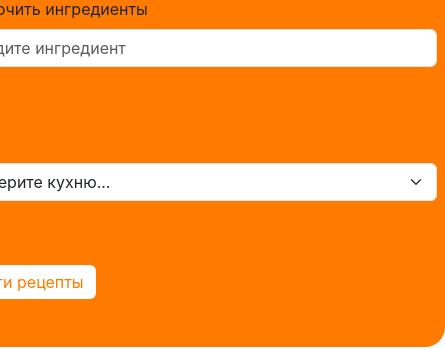
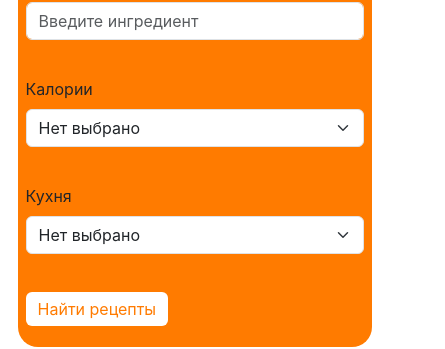
Before and after one commit to Yan-Zwetocek/Recipe-generator, a React (Create React App) app in the folder client/: page / in a window 390 px wide. Shown: the part 338-687 px from the top of the page, 445 px wide, since content can reach past the window. Built offline with nearby package versions, Linux system fonts and the light colour scheme.

Commit message:
fix(home): Fix homepage responsiveness issues

```diff
--- a/client/src/Components/Header/Header.jsx
+++ b/client/src/Components/Header/Header.jsx
@@ -7,12 +7,14 @@ import { Context } from "../..";
 import { observer } from "mobx-react-lite";
 import Modal from "../Ui/Modal/Modal";
 import LoginForm from "../LoginForm/LoginForm";
-import { NavLink } from "react-router-dom";
-import { REGISTRATION_ROUTE } from "../../utils/consts";
+import { NavLink, useNavigate } from "react-router-dom";
+import { REGISTRATION_ROUTE, CREATE_ROUTE } from "../../utils/consts";
 
 const Header = observer(() => {
   const [ modelActive, setModalActive ] = useState(false);
   const { user } = useContext(Context);
+  const navigate = useNavigate(); // Добавили useNavigate
+
   return (
     <Navbar collapseOnSelect expand="lg" className={classes.heder}>
       <Navbar.Brand>
@@ -30,7 +32,9 @@ const Header = observer(() => {
         </Nav>
         <Nav className="ms-auto">
           <br />
-          <LightButton> Добавить рецепт </LightButton>
+          <LightButton className={classes.button} onClick={() => navigate(CREATE_ROUTE)}>
+            Добавить рецепт
+          </LightButton>
 
           {user._isAuth ? (
             <LightButton> Выйти </LightButton>
@@ -40,7 +44,7 @@ const Header = observer(() => {
         </Nav>
       </Navbar.Collapse>
       <Modal active={modelActive} setActive={setModalActive}>
-       <LoginForm onClick> Войти</LoginForm>
+       <LoginForm onClick className={classes.button}> Войти</LoginForm>
        <div> Нет аккаунта? <NavLink to={REGISTRATION_ROUTE}onClick={()=>setModalActive(false)} > Зарегистрируйтесь </NavLink> </div>
       </Modal>
     </Navbar>
--- a/client/src/Components/Header/Heder.module.css
+++ b/client/src/Components/Header/Heder.module.css
@@ -6,3 +6,8 @@
     background-color: #ff7b00;
     width: 100vw;
 }
+@media (max-width: 991px) {
+  .button{
+    margin-bottom: 35px;
+  }
+}
--- a/client/src/Components/SearchRecipeForm/SearchRecipeForm.jsx
+++ b/client/src/Components/SearchRecipeForm/SearchRecipeForm.jsx
@@ -1,6 +1,7 @@
-import React from 'react';
-import classes from './SearchRecipeForm.module.css';
-import LightButton from '../Ui/LightButton/LightButton';
+import React from "react";
+import classes from "./SearchRecipeForm.module.css";
+import LightButton from "../Ui/LightButton/LightButton";
+import SelectList from "../Ui/SelectList/SelectList";
 
 const SearchRecipeForm = (props) => {
   return (
@@ -8,21 +9,41 @@ const SearchRecipeForm = (props) => {
       <h1>Поиск блюд по ингредиентам</h1>
       <form className={`row g-3 ${classes.form}`}>
         <div className="col-md-6">
-                    <label htmlFor="ingredient" className="form-label">Желаемые ингредиенты</label>
-                    <input type="text" className="form-control" id="ingredient" placeholder="Введите ингредиент" required />
+          <label htmlFor="ingredient" className="form-label">
+            Желаемые ингредиенты
+          </label>
+          <input
+            type="text"
+            className="form-control"
+            id="ingredient"
+            placeholder="Введите ингредиент"
+            required
+          />
         </div>
         <div className="col-md-6">
-                    <label htmlFor="ingredient" className="form-label"> Исключить ингредиенты</label>
-                    <input type="text" className="form-control" id="ingredient" placeholder="Введите ингредиент" required />
+          <label htmlFor="ingredient" className="form-label">
+            {" "}
+            Исключить ингредиенты
+          </label>
+          <input
+            type="text"
+            className="form-control"
+            id="ingredient"
+            placeholder="Введите ингредиент"
+            required
+          />
         </div>
-                <div className="col-md-6">
-                    <label htmlFor="cuisine" className="form-label">Кухня</label>
-                    <select id="cuisine" className="form-select">
-                        <option selected>Выберите кухню...</option>
-                        <option value="italian">Итальянская</option>
-                        <option value="chinese">Китайская</option>
-                        <option value="indian">Индийская</option>
-                    </select>
+        <div className="col-md-4">
+          <label htmlFor="cuisine" className="form-label">
+            Калории
+          </label>
+          <SelectList id="category" options={[]} />
+        </div>
+        <div className="col-md-4">
+          <label htmlFor="category" className="form-label">
+            Кухня
+          </label>
+          <SelectList id="cuisine" options={[]} />
         </div>
         <div className="col-12">
           <LightButton> Найти рецепты</LightButton>
@@ -30,6 +51,6 @@ const SearchRecipeForm = (props) => {
       </form>
     </div>
   );
-}
+};
 
 export default SearchRecipeForm;
--- a/client/src/Components/SearchRecipeForm/SearchRecipeForm.module.css
+++ b/client/src/Components/SearchRecipeForm/SearchRecipeForm.module.css
@@ -1,4 +1,5 @@
 .form{
+    display: flex;
     background-color:  #ff7b00;
     width: 500px;
     height: 500px;
@@ -14,3 +15,9 @@
     align-items: center;
     flex-direction: column;
 }
+@media (max-width: 750px) {
+    .form{
+        width: 91%;
+    }
+
+}
```
Lines whose indentation alone changed are shown as unchanged.
